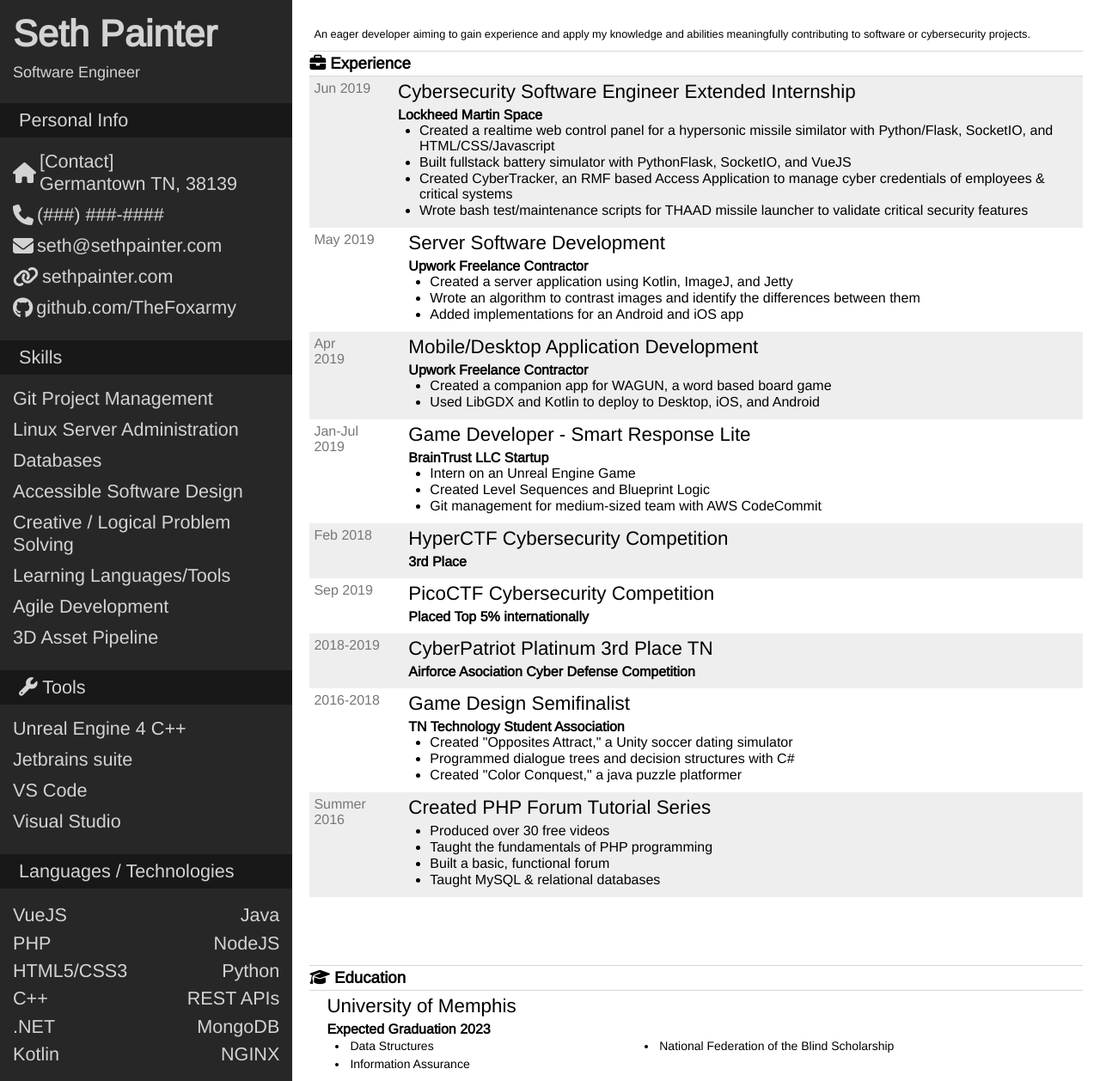
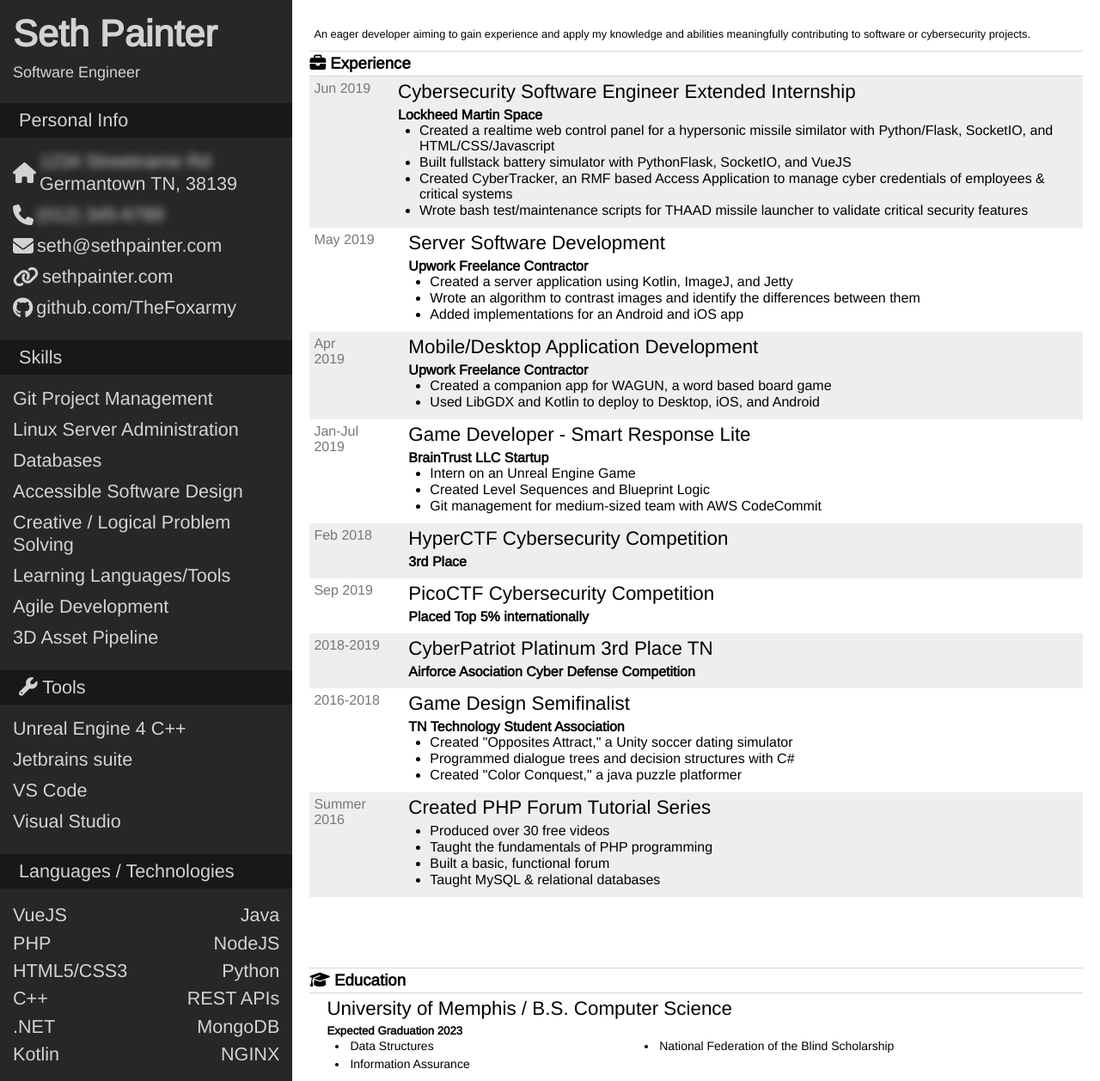
Before and after one commit to FlorianEagox/resume, a PHP site: page / in a window 1280 px wide. Shown: the whole page at 86% size. Run offline with PHP 8.4, Linux system fonts and the light colour scheme; some libraries are stand-ins or nearby versions.

Commit message:
Sensitive info is now blurred on the anonymized version

```diff
--- a/index.html
+++ b/index.html
@@ -23,13 +23,13 @@
 				<div class="info-piece">
 					<i class="fas fa-home"></i>
 					<div id="address">
-						<p>[Contact]</p>
+						<p class="sensitive">1234 Streetname Rd</p>
 						<p>Germantown TN, 38139</p>
 					</div>
 				</div>
 				<div class="info-piece">
 					<i class="fas fa-phone"></i>
-					<p>(###) ###-####</p>
+					<p class="sensitive">(012) 345-6789</p>
 				</div>
 				<div class="info-piece">
 					<i class="fas fa-envelope"></i>
@@ -202,19 +202,19 @@
 						</div>
 					</div>
 				</section>
-				<section>
+				<section id="education">
 					<div class="title">
 						<h3>
 							<i class="fas fa-graduation-cap"></i>
 							Education
 						</h3>
 					</div>
-					<div class="info" id="education">
+					<div class="info">
 						<div class="sec_item">
 							<!-- <p class="item_date">2019-Present</p> -->
 							<div class="item_desc">
-								<h3>University of Memphis</h3>
-								<h4>Expected Graduation 2023</h4>
+								<h3>University of Memphis / B.S. Computer Science</h3>
+								<h5>Expected Graduation 2023</h5>
 								<ul class="classes">
 									<li>Data Structures</li>
 									<li>Information Assurance</li>
--- a/main.css
+++ b/main.css
@@ -77,7 +77,7 @@ ul#languages {
 
 #content {
 	background: white;
-	margin: 25px 20px 0;
+	padding: 25px 20px 0;
 	/* flex-basis: 70%; */
 	/* white-space:nowrap; */
 	display: flex;
@@ -161,9 +161,10 @@ section .title {
 #education .sec_item:nth-child(even) {
 	background-color:#eee;
 }
-/* section :last-child .sec_item:last-child {
-	padding-bottom: 0;
-} */
+
+.sensitive {
+	filter: blur(5px);
+}
 
 a {
 	text-decoration: none;
```
